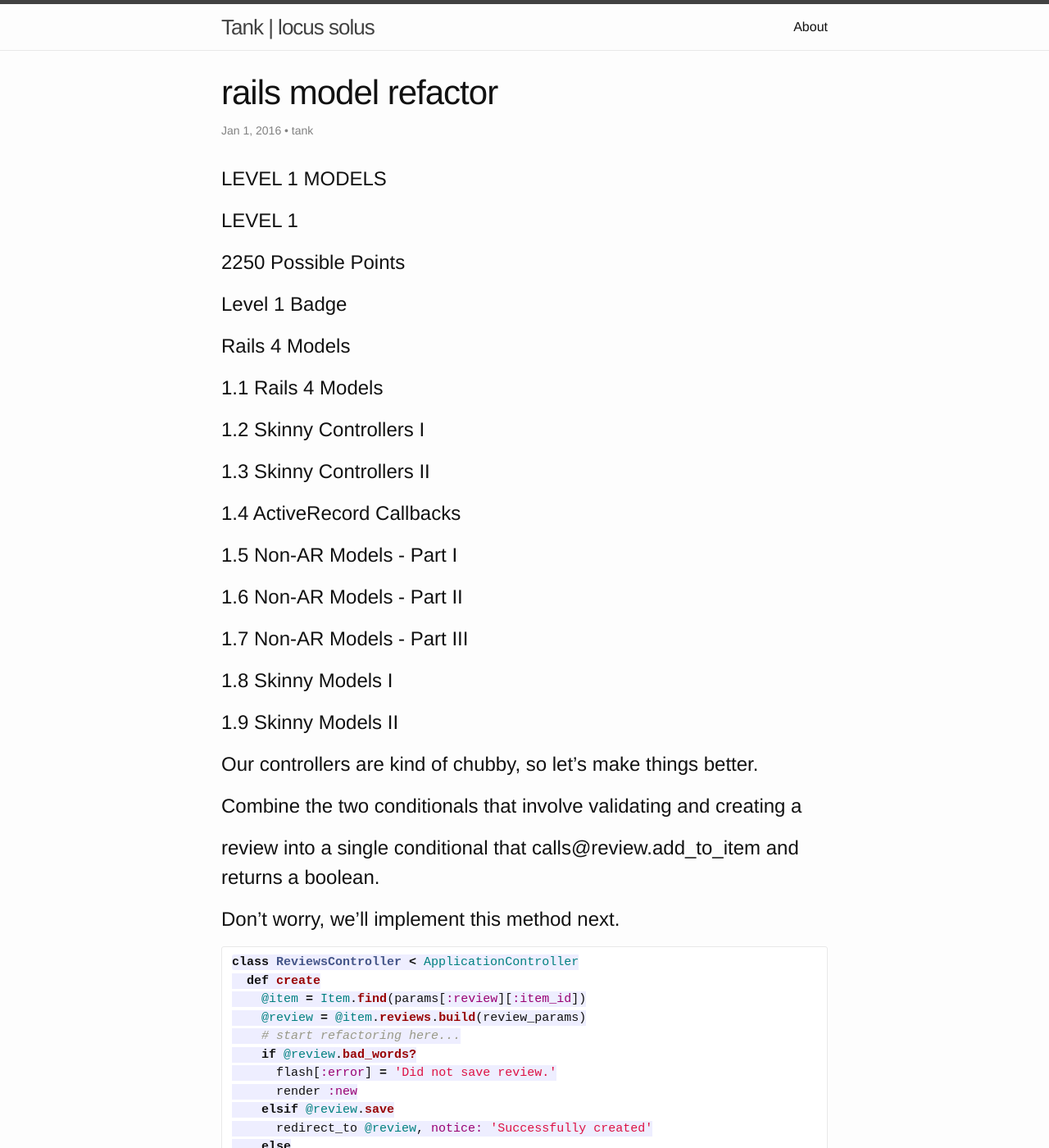
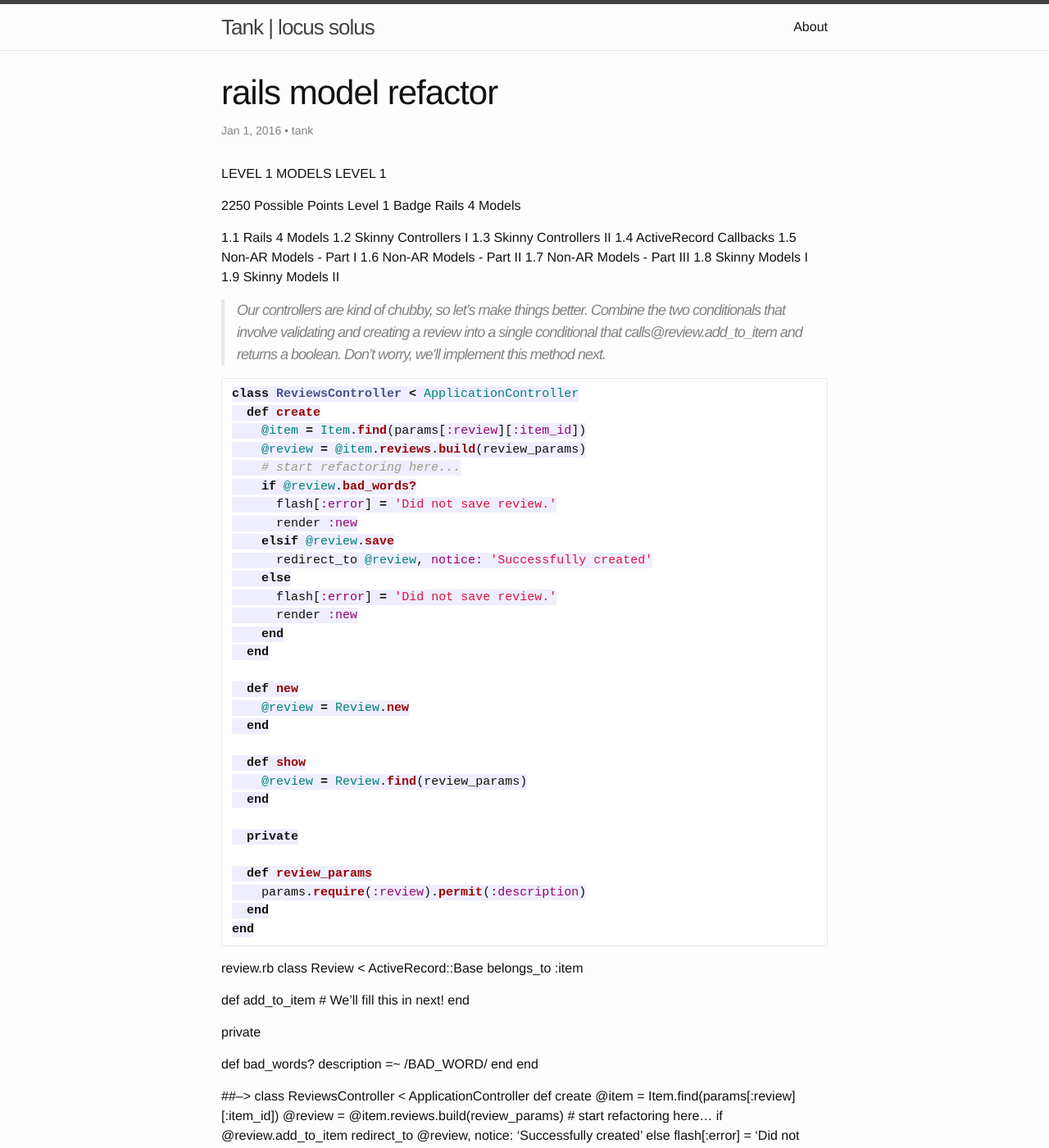
Before and after one commit to tdseed/tdseed.github.com, a Jekyll site: the page built from _posts/2016-01-01-rails-pattern-model.markdown, in a window 1280 px wide and 1400 px high. Shown: the whole window at 82% size. Built offline with Jekyll 4.4.1, drawn with Linux system fonts in a browser that asks for light colours; comment, search, counter and statistics services are not loaded.

````diff
--- a/_posts/2016-01-01-rails-pattern-model.markdown
+++ b/_posts/2016-01-01-rails-pattern-model.markdown
@@ -6,27 +6,27 @@ categories: technology
 author: tank
 ---
 
-# LEVEL 1 MODELS
-# LEVEL 1
+LEVEL 1 MODELS
+LEVEL 1
 
-# 2250 Possible Points
-# Level 1 Badge
-# Rails 4 Models
+2250 Possible Points
+Level 1 Badge
+Rails 4 Models
 
-# 1.1 Rails 4 Models
-# 1.2 Skinny Controllers I
-# 1.3 Skinny Controllers II
-# 1.4 ActiveRecord Callbacks
-# 1.5 Non-AR Models - Part I
-# 1.6 Non-AR Models - Part II
-# 1.7 Non-AR Models - Part III
-# 1.8 Skinny Models I
-# 1.9 Skinny Models II
+1.1 Rails 4 Models
+1.2 Skinny Controllers I
+1.3 Skinny Controllers II
+1.4 ActiveRecord Callbacks
+1.5 Non-AR Models - Part I
+1.6 Non-AR Models - Part II
+1.7 Non-AR Models - Part III
+1.8 Skinny Models I
+1.9 Skinny Models II
 
-# Our controllers are kind of chubby, so let's make things better.
-# Combine the two conditionals that involve validating and creating a
-# review into a single conditional that calls@review.add_to_item and returns a boolean.
-# Don't worry, we'll implement this method next.
+> Our controllers are kind of chubby, so let's make things better.
+Combine the two conditionals that involve validating and creating a
+review into a single conditional that calls@review.add_to_item and returns a boolean.
+Don't worry, we'll implement this method next.
 
 ```ruby
 class ReviewsController < ApplicationController
````
